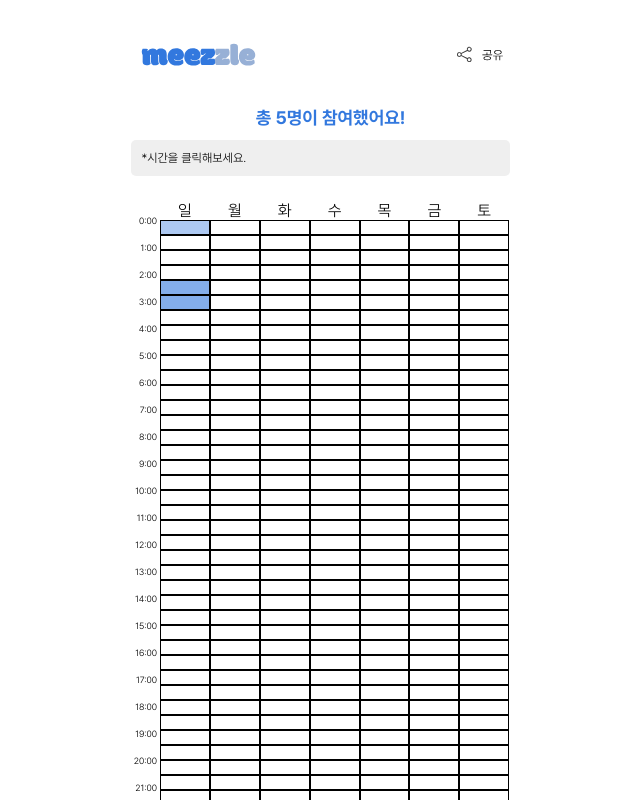
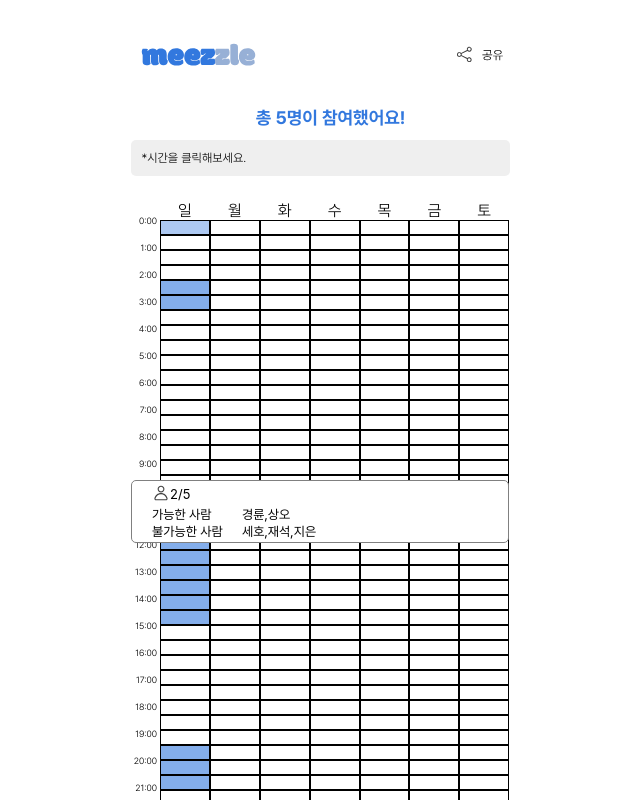
Before and after one commit to ryuni-dev/meezzle, a Next.js app in the folder meezzle-front/: page /event/1/view in a window 1280 px wide. Both pictures are taken after a click on the element 504 px from the left and 227 px from the top of the page. Shown: the top 800 px of the page, without its empty margins (320-960 px from the left). Built offline with nearby package versions, Linux system fonts and the light colour scheme.

Commit message:
테이블 뷰 세부정보 위치 고정

```diff
--- a/meezzle-front/pages/event/[eid]/view.tsx
+++ b/meezzle-front/pages/event/[eid]/view.tsx
@@ -61,6 +61,60 @@ const Test: NextPage = () => {
                 attendee: ["경륜", "상오", "영로"],
                 absentee: ["세호", "재석"],
             },
+
+            {
+                time: 121,
+                attendee: ["경륜", "상오", "지은"],
+                absentee: ["세호", "재석"],
+            },
+            {
+                time: 122,
+                attendee: ["경륜", "상오", "지은"],
+                absentee: ["세호", "재석"],
+            },
+            {
+                time: 123,
+                attendee: ["경륜", "상오", "지은"],
+                absentee: ["세호", "재석"],
+            },
+            {
+                time: 124,
+                attendee: ["경륜", "상오", "영로"],
+                absentee: ["세호", "재석"],
+            },
+
+            {
+                time: 125,
+                attendee: ["경륜", "상오", "재훈"],
+                absentee: ["세호", "재석"],
+            },
+
+            {
+                time: 126,
+                attendee: ["경륜", "상오", "윤하"],
+                absentee: ["세호", "재석"],
+            },
+
+            {
+                time: 127,
+                attendee: ["경륜", "상오", "재상"],
+                absentee: ["세호", "재석"],
+            },
+            {
+                time: 136,
+                attendee: ["경륜", "상오", "영로"],
+                absentee: ["세호", "재석"],
+            },
+            {
+                time: 137,
+                attendee: ["경륜", "상오", "영로"],
+                absentee: ["세호", "재석"],
+            },
+            {
+                time: 138,
+                attendee: ["경륜", "상오", "영로"],
+                absentee: ["세호", "재석"],
+            },
         ],
         total: 5,
     });
@@ -69,6 +123,13 @@ const Test: NextPage = () => {
         TimeDataType["times"][0] | undefined
     >();
 
+    const getPosition = (clickedData: TimeDataType["times"][0]) => {
+        if (clickedData.time % 100 <= 24) {
+            return "bottom";
+        } else {
+            return "top";
+        }
+    };
     // const [mostJoinTimes, setMostJoinTimes] = useState<TimeDataType["times"]>(
     //     []
     // );
@@ -108,7 +169,7 @@ const Test: NextPage = () => {
                 setClickedTime={setClickedTime}
             />
             {clickedData && (
-                <Container>
+                <Container position={getPosition(clickedData)}>
                     <Attendee clickedData={clickedData} />
                     {/* <ThinLine />
                     <MaximumTime times={mostJoinTimes} /> */}
@@ -120,6 +181,13 @@ const Test: NextPage = () => {
 
 export default Test;
 
-const Container = styled.div`
-    width: 100%;
+const Container = styled.div<{ position: string }>`
+    width: 376px;
+    background-color: white;
+    display: inline-block;
+    position: fixed;
+    margin: 0 auto;
+    top: ${(props) => (props.position === "bottom" ? "60%" : "50%")};
+    border: 1px solid gray;
+    border-radius: 5px;
 `;
```
